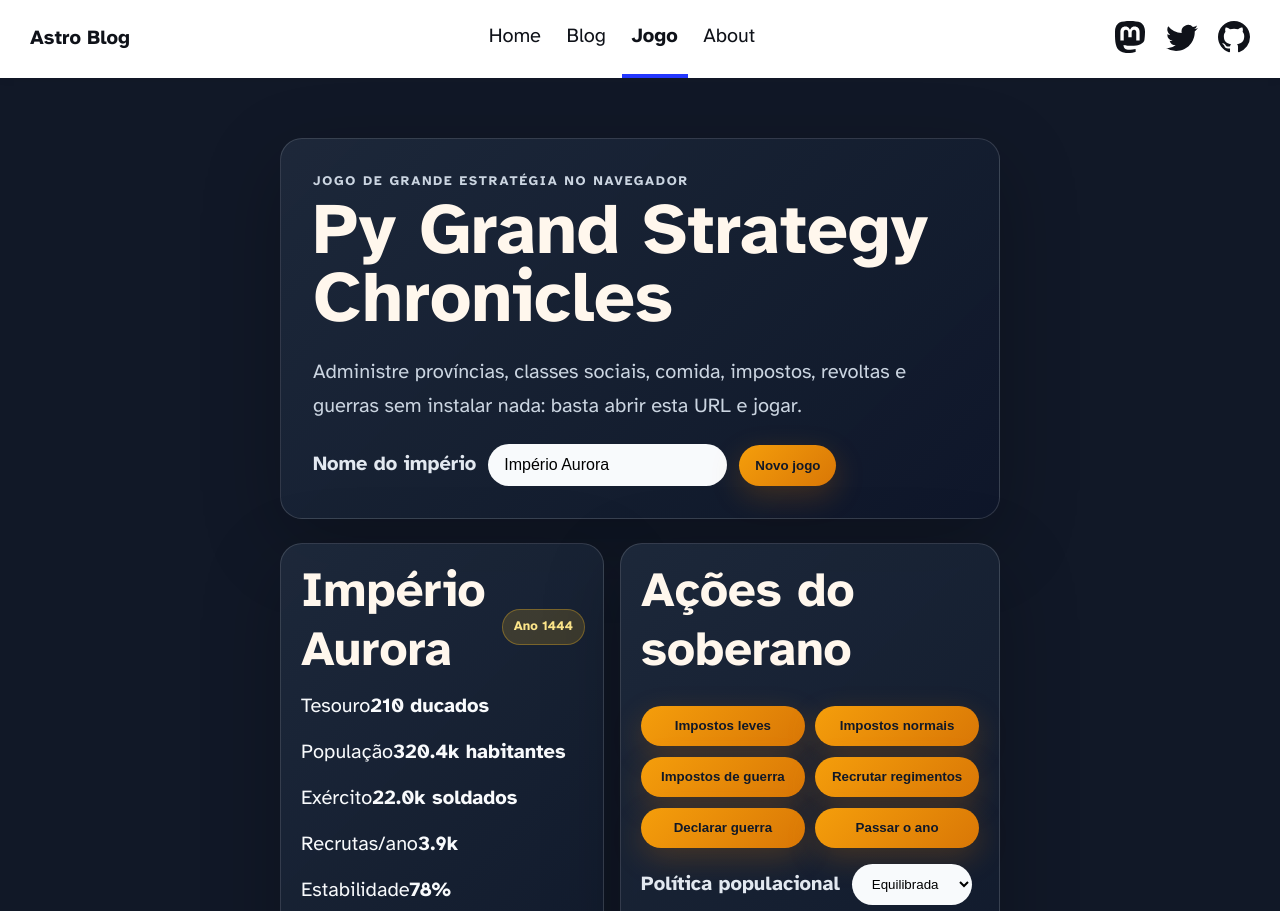
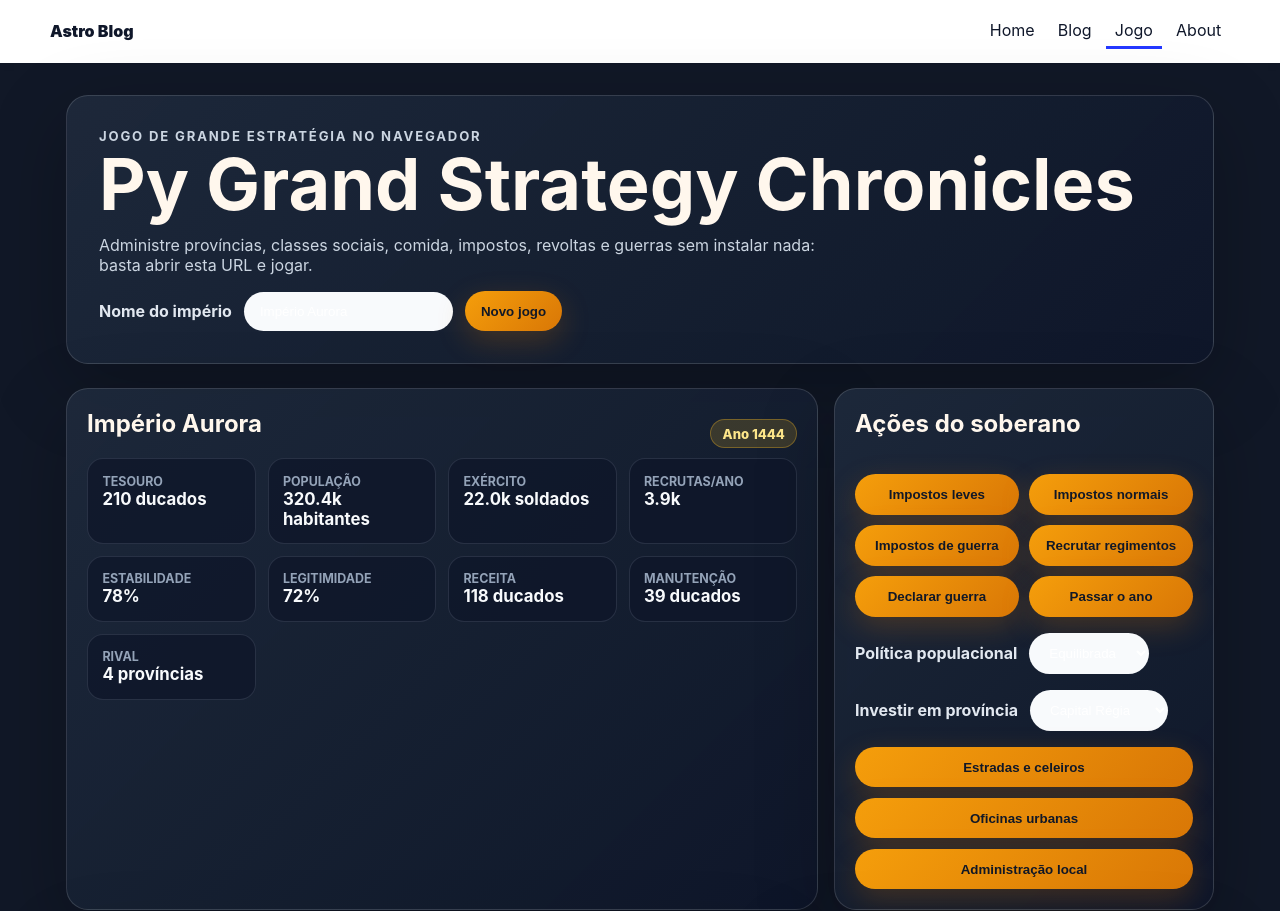
Before and after one commit to Vinius85/astro-blog-starter-template, an Astro site: page /game in a window 1280 px wide. Shown: the top 911 px of the page. Built offline with nearby package versions, Linux system fonts and the light colour scheme; Astro itself is replaced by a stand-in of ours.

Commit message:
Convert web game to standalone HTML page

```diff
--- a/src/components/Header.astro
+++ b/src/components/Header.astro
@@ -9,7 +9,7 @@ import { SITE_TITLE } from '../consts';
 		<div class="internal-links">
 			<HeaderLink href="/">Home</HeaderLink>
 			<HeaderLink href="/blog">Blog</HeaderLink>
-			<HeaderLink href="/game">Jogo</HeaderLink>
+			<HeaderLink href="/game/">Jogo</HeaderLink>
 			<HeaderLink href="/about">About</HeaderLink>
 		</div>
 		<div class="social-links">
--- a/src/pages/game.astro
+++ b/src/pages/game/index.html
@@ -1,19 +1,339 @@
----
-import BaseHead from '../components/BaseHead.astro';
-import Header from '../components/Header.astro';
-import Footer from '../components/Footer.astro';
----
-
 <!doctype html>
 <html lang="pt-BR">
 	<head>
-		<BaseHead
-			title="Py Grand Strategy Chronicles Web"
-			description="Jogue Py Grand Strategy Chronicles direto no navegador."
-		/>
+		<meta charset="utf-8" />
+		<meta name="viewport" content="width=device-width, initial-scale=1" />
+		<title>Py Grand Strategy Chronicles HTML</title>
+		<meta name="description" content="Jogue Py Grand Strategy Chronicles direto em uma página HTML estática." />
+		<style>
+		:root {
+			color-scheme: dark;
+			font-family: Inter, ui-sans-serif, system-ui, -apple-system, BlinkMacSystemFont, "Segoe UI", sans-serif;
+		}
+
+		* {
+			box-sizing: border-box;
+		}
+
+		body {
+			margin: 0;
+		}
+
+		a {
+			color: inherit;
+		}
+
+		.site-header,
+		.site-footer {
+			align-items: center;
+			background: #ffffff;
+			box-shadow: 0 2px 8px rgba(15, 18, 25, 0.05);
+			color: #0f172a;
+			display: flex;
+			gap: 1rem;
+			justify-content: space-between;
+			padding: 0.9rem max(1rem, calc((100vw - 1180px) / 2));
+		}
+
+		.site-header .brand {
+			font-weight: 900;
+			text-decoration: none;
+		}
+
+		.site-header nav {
+			display: flex;
+			flex-wrap: wrap;
+			gap: 0.35rem;
+		}
+
+		.site-header nav a {
+			border-bottom: 3px solid transparent;
+			padding: 0.35rem 0.55rem;
+			text-decoration: none;
+		}
+
+		.site-header nav a[aria-current="page"] {
+			border-bottom-color: #2337ff;
+		}
+
+		.site-footer {
+			justify-content: center;
+			margin-top: 2rem;
+			text-align: center;
+		}
+
+
+	body.game-page {
+		background: #111827;
+		color: #f8fafc;
+	}
+
+	.site-header,
+	.site-footer {
+		color: #0f172a;
+	}
+
+	.game-shell {
+		margin: 2rem auto;
+		max-width: 1180px;
+		padding: 0 1rem;
+	}
+
+	.hero-panel,
+	.panel {
+		border: 1px solid rgba(255, 255, 255, 0.14);
+		background: linear-gradient(135deg, rgba(30, 41, 59, 0.94), rgba(15, 23, 42, 0.97));
+		border-radius: 22px;
+		box-shadow: 0 24px 80px rgba(0, 0, 0, 0.24);
+	}
+
+	.hero-panel {
+		padding: 2rem;
+		margin-bottom: 1.5rem;
+	}
+
+	.eyebrow {
+		color: #fbbf24;
+		font-size: 0.82rem;
+		font-weight: 700;
+		letter-spacing: 0.14em;
+		margin: 0 0 0.4rem;
+		text-transform: uppercase;
+	}
+
+	.hero-panel h1 {
+		color: #fff7ed;
+		font-size: clamp(2.2rem, 6vw, 4.5rem);
+		line-height: 0.95;
+		margin: 0 0 1rem;
+	}
+
+	.hero-panel p {
+		color: #cbd5e1;
+		max-width: 760px;
+	}
+
+	.start-row,
+	.control-row {
+		display: flex;
+		gap: 0.75rem;
+		align-items: center;
+		flex-wrap: wrap;
+	}
+
+	.start-row label,
+	.control-row label {
+		color: #e2e8f0;
+		font-weight: 700;
+	}
+
+	.start-row input,
+	.control-row select {
+		background: #f8fafc;
+		border: 0;
+		border-radius: 999px;
+		padding: 0.75rem 1rem;
+	}
+
+	.game-grid {
+		display: grid;
+		grid-template-columns: minmax(0, 1fr) 380px;
+		gap: 1rem;
+		margin-bottom: 1rem;
+	}
+
+	.lower-grid {
+		grid-template-columns: minmax(0, 1.25fr) minmax(320px, 0.75fr);
+	}
+
+	.panel {
+		padding: 1.25rem;
+	}
+
+	.panel h2,
+	.province-card h3 {
+		color: #fff7ed;
+		margin-top: 0;
+	}
+
+	.panel-title,
+	.province-heading {
+		display: flex;
+		align-items: center;
+		justify-content: space-between;
+		gap: 1rem;
+	}
+
+	#year-badge,
+	.risk {
+		background: rgba(251, 191, 36, 0.16);
+		border: 1px solid rgba(251, 191, 36, 0.32);
+		border-radius: 999px;
+		color: #fde68a;
+		font-size: 0.82rem;
+		font-weight: 800;
+		padding: 0.35rem 0.7rem;
+		white-space: nowrap;
+	}
+
+	.risk.warning {
+		background: rgba(249, 115, 22, 0.18);
+		border-color: rgba(249, 115, 22, 0.42);
+		color: #fed7aa;
+	}
+
+	.risk.danger {
+		background: rgba(239, 68, 68, 0.18);
+		border-color: rgba(239, 68, 68, 0.42);
+		color: #fecaca;
+	}
+
+	.stats-grid {
+		display: grid;
+		grid-template-columns: repeat(auto-fit, minmax(150px, 1fr));
+		gap: 0.75rem;
+	}
+
+	.stats-grid div,
+	.province-card,
+	.event-log li {
+		background: rgba(15, 23, 42, 0.78);
+		border: 1px solid rgba(148, 163, 184, 0.18);
+		border-radius: 16px;
+		padding: 0.9rem;
+	}
+
+	.stats-grid span,
+	.event-log span {
+		color: #94a3b8;
+		display: block;
+		font-size: 0.78rem;
+		font-weight: 700;
+		text-transform: uppercase;
+	}
+
+	.stats-grid strong {
+		color: #f8fafc;
+		font-size: 1.05rem;
+	}
+
+	.actions-panel {
+		display: grid;
+		gap: 1rem;
+	}
+
+	.actions-grid {
+		display: grid;
+		grid-template-columns: repeat(2, minmax(0, 1fr));
+		gap: 0.65rem;
+	}
+
+	.actions-grid.compact {
+		grid-template-columns: 1fr;
+	}
+
+	button {
+		background: linear-gradient(135deg, #f59e0b, #d97706);
+		border: 0;
+		border-radius: 999px;
+		box-shadow: 0 10px 30px rgba(217, 119, 6, 0.24);
+		color: #111827;
+		cursor: pointer;
+		font-weight: 900;
+		padding: 0.8rem 1rem;
+	}
+
+	button:hover:not(:disabled) {
+		filter: brightness(1.08);
+		transform: translateY(-1px);
+	}
+
+	button:disabled,
+	select:disabled {
+		cursor: not-allowed;
+		opacity: 0.48;
+	}
+
+	.province-list,
+	.event-log {
+		display: grid;
+		gap: 0.75rem;
+	}
+
+	.province-card p {
+		color: #cbd5e1;
+		margin-bottom: 0.75rem;
+	}
+
+	.meters {
+		display: flex;
+		flex-wrap: wrap;
+		gap: 0.45rem;
+	}
+
+	.meters span {
+		background: rgba(51, 65, 85, 0.7);
+		border-radius: 999px;
+		color: #e2e8f0;
+		font-size: 0.82rem;
+		padding: 0.3rem 0.6rem;
+	}
+
+	.event-log {
+		list-style: none;
+		margin: 0;
+		max-height: 620px;
+		overflow: auto;
+		padding: 0;
+	}
+
+	.event-log li {
+		color: #e2e8f0;
+	}
+
+	.event-log li.good {
+		border-color: rgba(34, 197, 94, 0.38);
+	}
+
+	.event-log li.warn {
+		border-color: rgba(251, 191, 36, 0.38);
+	}
+
+	.event-log li.bad {
+		border-color: rgba(239, 68, 68, 0.42);
+	}
+
+	@media (max-width: 900px) {
+		.game-grid,
+		.lower-grid {
+			grid-template-columns: 1fr;
+		}
+	}
+
+	@media (max-width: 560px) {
+		.actions-grid,
+		.stats-grid {
+			grid-template-columns: 1fr;
+		}
+
+		.hero-panel,
+		.panel {
+			padding: 1rem;
+		}
+	}
+
+		</style>
 	</head>
 	<body class="game-page">
-		<Header />
+		<header class="site-header">
+			<a class="brand" href="/">Astro Blog</a>
+			<nav aria-label="Navegação principal">
+				<a href="/">Home</a>
+				<a href="/blog">Blog</a>
+				<a href="/game/" aria-current="page">Jogo</a>
+				<a href="/about">About</a>
+			</nav>
+		</header>
 		<main class="game-shell">
 			<section class="hero-panel">
 				<p class="eyebrow">Jogo de grande estratégia no navegador</p>
@@ -83,9 +403,11 @@ import Footer from '../components/Footer.astro';
 				</article>
 			</section>
 		</main>
-		<Footer />
+		<footer class="site-footer">
+			<p>Py Grand Strategy Chronicles — versão HTML estática.</p>
+		</footer>
 
-		<script is:inline>
+		<script>
 			const clamp = (value, min, max) => Math.max(min, Math.min(max, value));
 			const randomBetween = (min, max) => Math.random() * (max - min) + min;
 			const randomInt = (min, max) => Math.floor(randomBetween(min, max + 1));
@@ -558,262 +880,3 @@ import Footer from '../components/Footer.astro';
 		</script>
 	</body>
 </html>
-
-<style>
-	.game-page {
-		background: #111827;
-		color: #f8fafc;
-	}
-
-	.game-page :global(header),
-	.game-page :global(footer) {
-		color: rgb(var(--black));
-	}
-
-	.game-shell {
-		max-width: 1180px;
-	}
-
-	.hero-panel,
-	.panel {
-		border: 1px solid rgba(255, 255, 255, 0.14);
-		background: linear-gradient(135deg, rgba(30, 41, 59, 0.94), rgba(15, 23, 42, 0.97));
-		border-radius: 22px;
-		box-shadow: 0 24px 80px rgba(0, 0, 0, 0.24);
-	}
-
-	.hero-panel {
-		padding: 2rem;
-		margin-bottom: 1.5rem;
-	}
-
-	.eyebrow {
-		color: #fbbf24;
-		font-size: 0.82rem;
-		font-weight: 700;
-		letter-spacing: 0.14em;
-		margin: 0 0 0.4rem;
-		text-transform: uppercase;
-	}
-
-	.hero-panel h1 {
-		color: #fff7ed;
-		font-size: clamp(2.2rem, 6vw, 4.5rem);
-		line-height: 0.95;
-		margin: 0 0 1rem;
-	}
-
-	.hero-panel p {
-		color: #cbd5e1;
-		max-width: 760px;
-	}
-
-	.start-row,
-	.control-row {
-		display: flex;
-		gap: 0.75rem;
-		align-items: center;
-		flex-wrap: wrap;
-	}
-
-	.start-row label,
-	.control-row label {
-		color: #e2e8f0;
-		font-weight: 700;
-	}
-
-	.start-row input,
-	.control-row select {
-		background: #f8fafc;
-		border: 0;
-		border-radius: 999px;
-		padding: 0.75rem 1rem;
-	}
-
-	.game-grid {
-		display: grid;
-		grid-template-columns: minmax(0, 1fr) 380px;
-		gap: 1rem;
-		margin-bottom: 1rem;
-	}
-
-	.lower-grid {
-		grid-template-columns: minmax(0, 1.25fr) minmax(320px, 0.75fr);
-	}
-
-	.panel {
-		padding: 1.25rem;
-	}
-
-	.panel h2,
-	.province-card h3 {
-		color: #fff7ed;
-		margin-top: 0;
-	}
-
-	.panel-title,
-	.province-heading {
-		display: flex;
-		align-items: center;
-		justify-content: space-between;
-		gap: 1rem;
-	}
-
-	#year-badge,
-	.risk {
-		background: rgba(251, 191, 36, 0.16);
-		border: 1px solid rgba(251, 191, 36, 0.32);
-		border-radius: 999px;
-		color: #fde68a;
-		font-size: 0.82rem;
-		font-weight: 800;
-		padding: 0.35rem 0.7rem;
-		white-space: nowrap;
-	}
-
-	.risk.warning {
-		background: rgba(249, 115, 22, 0.18);
-		border-color: rgba(249, 115, 22, 0.42);
-		color: #fed7aa;
-	}
-
-	.risk.danger {
-		background: rgba(239, 68, 68, 0.18);
-		border-color: rgba(239, 68, 68, 0.42);
-		color: #fecaca;
-	}
-
-	.stats-grid {
-		display: grid;
-		grid-template-columns: repeat(auto-fit, minmax(150px, 1fr));
-		gap: 0.75rem;
-	}
-
-	.stats-grid div,
-	.province-card,
-	.event-log li {
-		background: rgba(15, 23, 42, 0.78);
-		border: 1px solid rgba(148, 163, 184, 0.18);
-		border-radius: 16px;
-		padding: 0.9rem;
-	}
-
-	.stats-grid span,
-	.event-log span {
-		color: #94a3b8;
-		display: block;
-		font-size: 0.78rem;
-		font-weight: 700;
-		text-transform: uppercase;
-	}
-
-	.stats-grid strong {
-		color: #f8fafc;
-		font-size: 1.05rem;
-	}
-
-	.actions-panel {
-		display: grid;
-		gap: 1rem;
-	}
-
-	.actions-grid {
-		display: grid;
-		grid-template-columns: repeat(2, minmax(0, 1fr));
-		gap: 0.65rem;
-	}
-
-	.actions-grid.compact {
-		grid-template-columns: 1fr;
-	}
-
-	button {
-		background: linear-gradient(135deg, #f59e0b, #d97706);
-		border: 0;
-		border-radius: 999px;
-		box-shadow: 0 10px 30px rgba(217, 119, 6, 0.24);
-		color: #111827;
-		cursor: pointer;
-		font-weight: 900;
-		padding: 0.8rem 1rem;
-	}
-
-	button:hover:not(:disabled) {
-		filter: brightness(1.08);
-		transform: translateY(-1px);
-	}
-
-	button:disabled,
-	select:disabled {
-		cursor: not-allowed;
-		opacity: 0.48;
-	}
-
-	.province-list,
-	.event-log {
-		display: grid;
-		gap: 0.75rem;
-	}
-
-	.province-card p {
-		color: #cbd5e1;
-		margin-bottom: 0.75rem;
-	}
-
-	.meters {
-		display: flex;
-		flex-wrap: wrap;
-		gap: 0.45rem;
-	}
-
-	.meters span {
-		background: rgba(51, 65, 85, 0.7);
-		border-radius: 999px;
-		color: #e2e8f0;
-		font-size: 0.82rem;
-		padding: 0.3rem 0.6rem;
-	}
-
-	.event-log {
-		list-style: none;
-		margin: 0;
-		max-height: 620px;
-		overflow: auto;
-		padding: 0;
-	}
-
-	.event-log li {
-		color: #e2e8f0;
-	}
-
-	.event-log li.good {
-		border-color: rgba(34, 197, 94, 0.38);
-	}
-
-	.event-log li.warn {
-		border-color: rgba(251, 191, 36, 0.38);
-	}
-
-	.event-log li.bad {
-		border-color: rgba(239, 68, 68, 0.42);
-	}
-
-	@media (max-width: 900px) {
-		.game-grid,
-		.lower-grid {
-			grid-template-columns: 1fr;
-		}
-	}
-
-	@media (max-width: 560px) {
-		.actions-grid,
-		.stats-grid {
-			grid-template-columns: 1fr;
-		}
-
-		.hero-panel,
-		.panel {
-			padding: 1rem;
-		}
-	}
-</style>
--- a/src/pages/index.astro
+++ b/src/pages/index.astro
@@ -14,7 +14,7 @@ import { SITE_TITLE, SITE_DESCRIPTION } from '../consts';
 		<Header />
 		<main>
 			<h1>🧑‍🚀 Hello, Astronaut!</h1>
-			<p><strong>Novo:</strong> jogue <a href="/game">Py Grand Strategy Chronicles</a> diretamente no navegador.</p>
+			<p><strong>Novo:</strong> jogue <a href="/game/">Py Grand Strategy Chronicles</a> diretamente no navegador.</p>
 			<p>
 				Welcome to the official <a href="https://astro.build/">Astro</a> blog starter template. This
 				template serves as a lightweight, minimally-styled starting point for anyone looking to build
```
Also changed, not shown: README.md.
